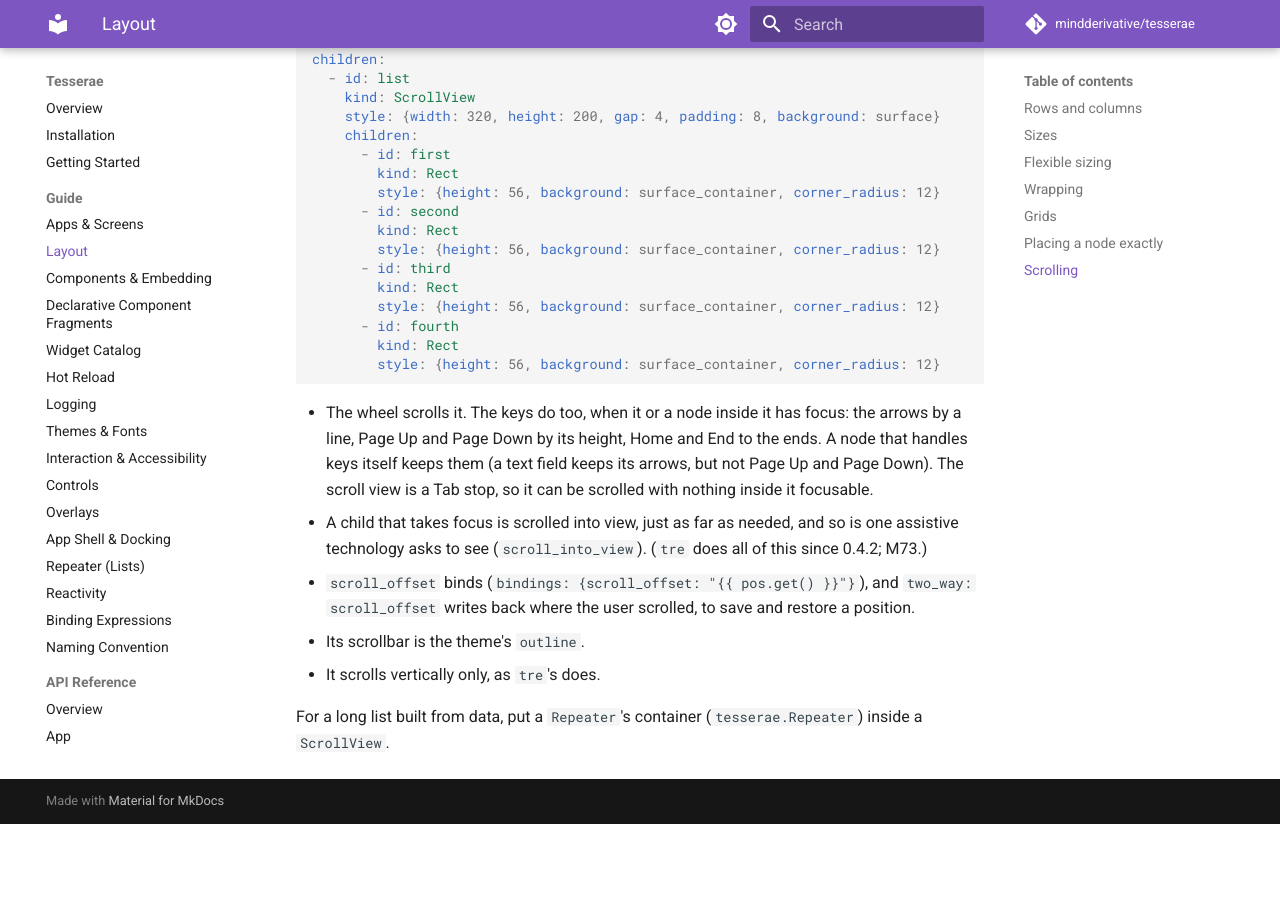
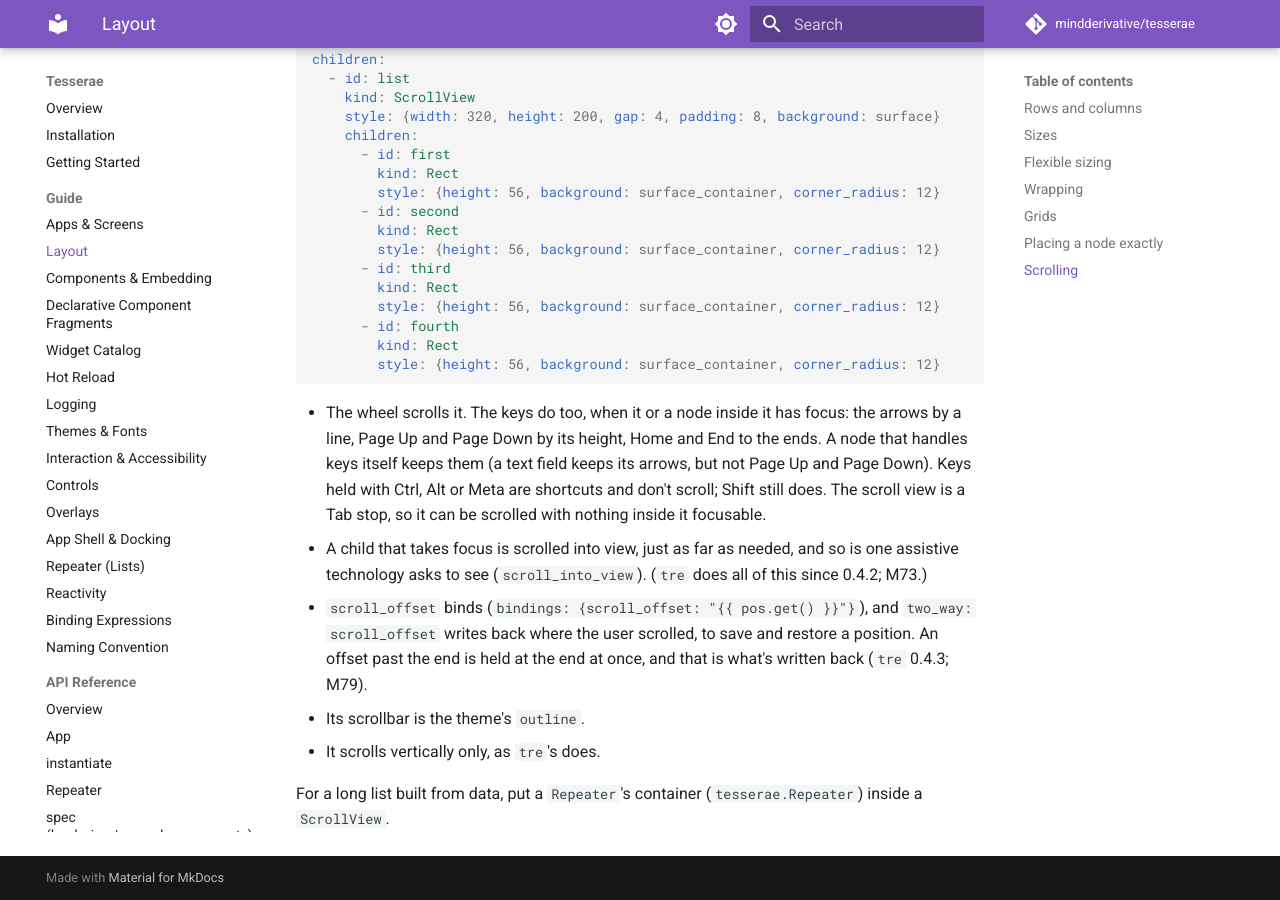
Before and after one commit to mindderivative/tesserae, an MkDocs documentation site: the page built from docs/guide/layout.md, in a window 1280 px wide and 900 px high, scrolled down 3993 px. Built offline with MkDocs 1.6.1 and Material for MkDocs 9.7.7, drawn with Linux system fonts in a browser that asks for light colours; comment, search, counter and statistics services are not loaded; before the commit the page ends 4817 px from its top, so only the background shows below that.

Commit message:
M79: tre 0.4.3
The floor is >=0.4.3, and CI and release check out v0.4.3. The suite
passed unchanged. M74's bare-number track conversion is dropped for
tre's own (#27). Tests cover 0.4.3's scroll changes: a far offset is
held at the end and written back, shortcut keys don't scroll, and a
nested ScrollView keeps a vertical wheel. 2630 passed.

Co-Authored-By: Claude Opus 5.5 <noreply@anthropic.com>

```diff
--- a/docs/guide/layout.md
+++ b/docs/guide/layout.md
@@ -218,15 +218,17 @@ children:
 - The wheel scrolls it. The keys do too, when it or a node inside it has
   focus: the arrows by a line, Page Up and Page Down by its height, Home
   and End to the ends. A node that handles keys itself keeps them (a
-  text field keeps its arrows, but not Page Up and Page Down). The
-  scroll view is a Tab stop, so it can be scrolled with nothing inside
-  it focusable.
+  text field keeps its arrows, but not Page Up and Page Down). Keys held
+  with Ctrl, Alt or Meta are shortcuts and don't scroll; Shift still
+  does. The scroll view is a Tab stop, so it can be scrolled with nothing
+  inside it focusable.
 - A child that takes focus is scrolled into view, just as far as needed,
   and so is one assistive technology asks to see (`scroll_into_view`).
   (`tre` does all of this since 0.4.2; M73.)
 - `scroll_offset` binds (`bindings: {scroll_offset: "{{ pos.get() }}"}`),
   and `two_way: scroll_offset` writes back where the user scrolled, to
-  save and restore a position.
+  save and restore a position. An offset past the end is held at the end
+  at once, and that is what's written back (`tre` 0.4.3; M79).
 - Its scrollbar is the theme's `outline`.
 - It scrolls vertically only, as `tre`'s does.
 
--- a/pyproject.toml
+++ b/pyproject.toml
@@ -27,7 +27,7 @@ classifiers = [
 ]
 
 dependencies = [
-    "tesserae-engine>=0.4.2",  # tre, on PyPI (still `import tre`); PyPI's own `tre` is an unrelated regex library
+    "tesserae-engine>=0.4.3",  # tre, on PyPI (still `import tre`); PyPI's own `tre` is an unrelated regex library
     "pyyaml>=6.0",
     "Pillow>=10.0",
     "watchfiles>=1.0",
```
Also changed, not shown: BUILD_TRACKER.md (+17 -2 lines), LOG.md (+18 -0 lines), README.md (+1 -1 lines), docs/installation.md (+2 -2 lines), 5 other files.
